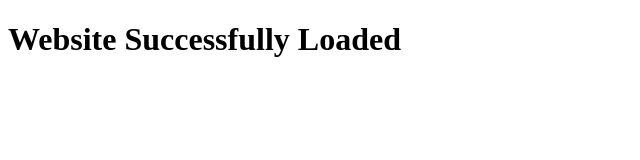
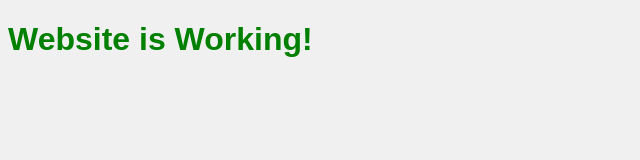
Before and after one commit to samircommunicationin-crypto/Navyuvak-Durga-Puja-Samiti-Bhiswa, a plain HTML site: page index.html in a window 1280 px wide. Shown: the whole page, without its empty margins (0-640 px from the left). Drawn offline with Linux system fonts and the light colour scheme.

Commit message:
Update index.html

```diff
--- a/index.html
+++ b/index.html
@@ -2,9 +2,12 @@
 <html lang="en">
 <head>
     <meta charset="UTF-8">
-    <title>Home - Test</title>
+    <title>Simple Test</title>
+    <style>
+        body { font-family: Arial; background-color: #f0f0f0; }
+    </style>
 </head>
 <body>
-    <h1>Website Successfully Loaded</h1>
+    <h1 style="color: green;">Website is Working!</h1>
 </body>
 </html>
```
